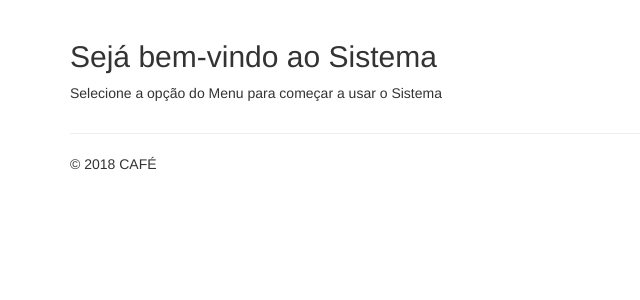
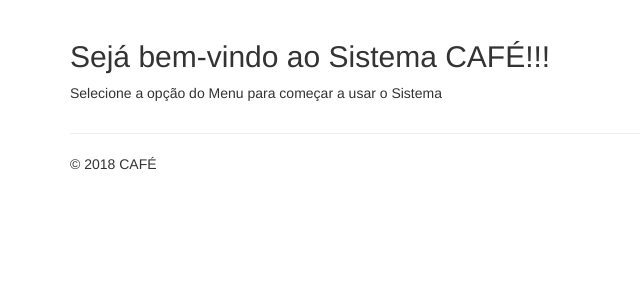
Before and after one commit to matheusjk/sistema-cafe, a PHP site: page / in a window 1280 px wide. Shown: the part 52-352 px from the top of the page, without its empty margins (0-640 px from the left). Run offline with PHP 8.4, Linux system fonts and the light colour scheme.

Commit message:
Update index.php

```diff
--- a/index.php
+++ b/index.php
@@ -3,7 +3,7 @@ require_once 'global.php';
 ?>
 <div class="row">
     <div class="col-md-12">
-        <h2>Sejá bem-vindo ao Sistema </h2>
+        <h2>Sejá bem-vindo ao Sistema CAFÉ!!!</h2>
         <p>Selecione a opção do Menu para começar a usar o Sistema</p>
     </div>
 </div>
```
